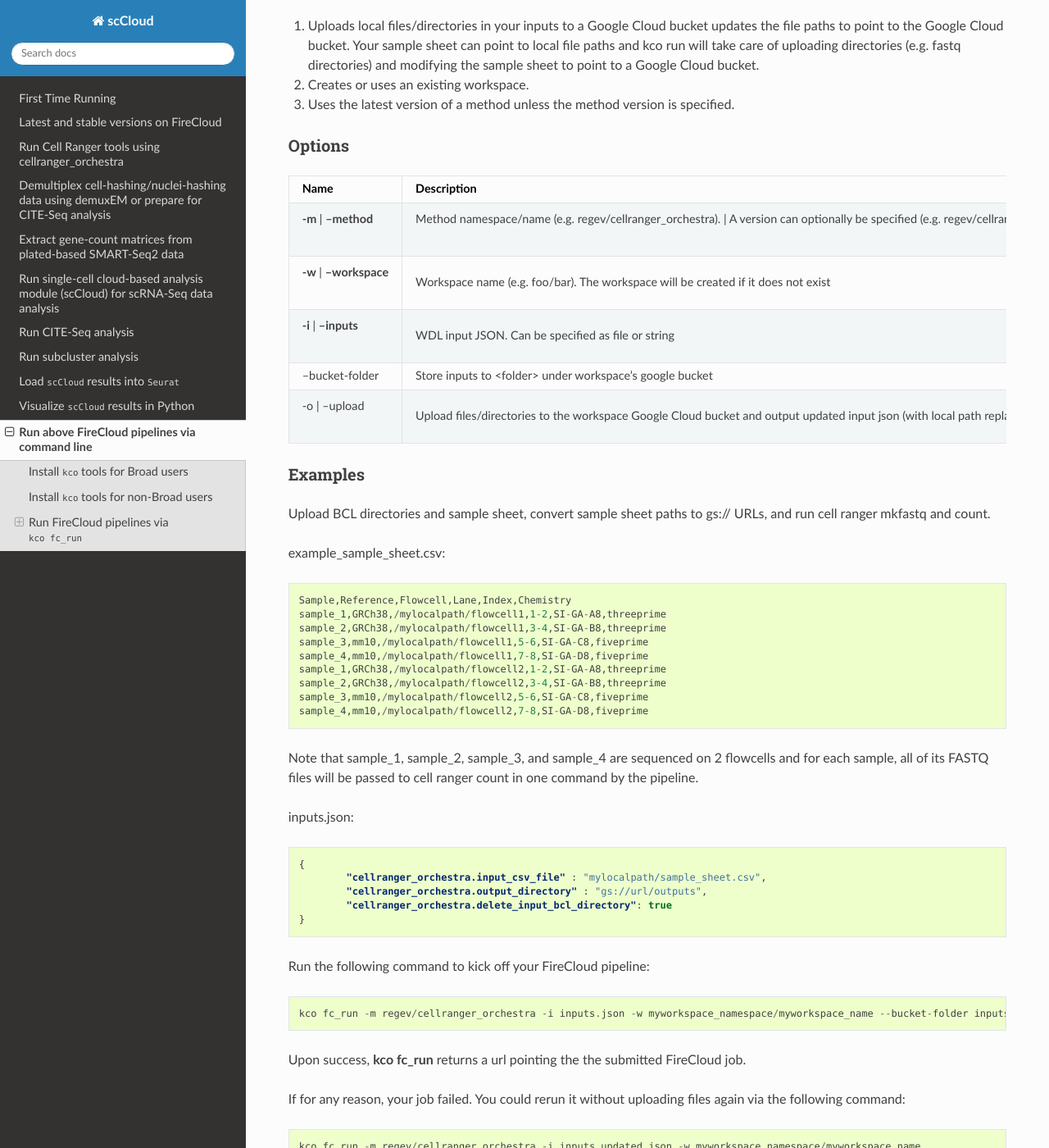
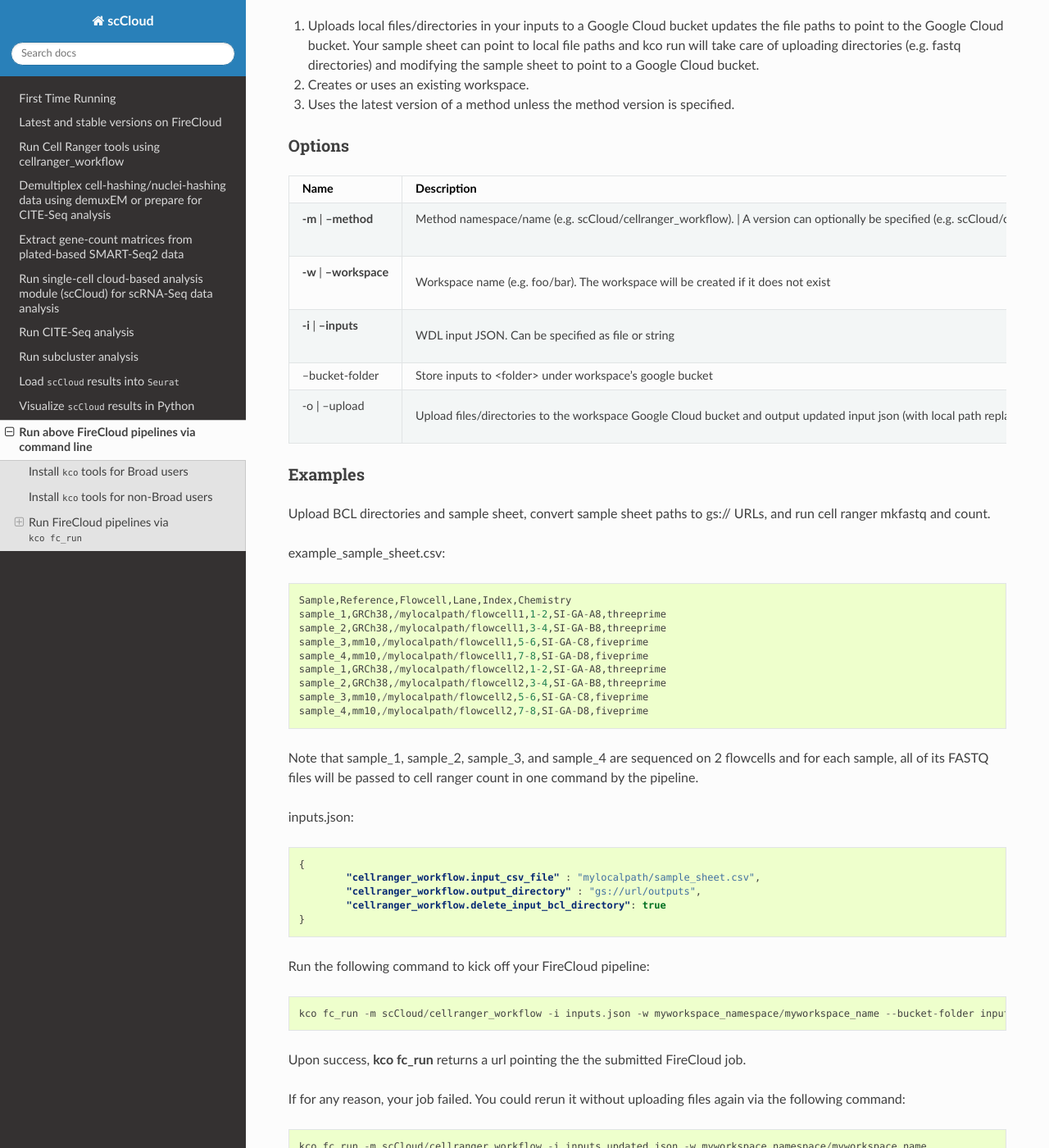
Before and after one commit to lilab-bcb/cumulus, a Sphinx documentation site: the page built from docs/command_line.rst, in a window 1280 px wide and 1400 px high, scrolled down 1194 px. Shown: the whole window at 82% size. Built offline with Sphinx 7.4.7 and the Read the Docs theme 2.0.0, drawn with Linux system fonts in a browser that asks for light colours.

Commit message:
Renamed cellranger_orchestra to cellranger_workflow

```diff
--- a/docs/command_line.rst
+++ b/docs/command_line.rst
@@ -61,8 +61,8 @@ Options
 	  - Description
 	* - | **-m**
 		| **--method**
-	  - | Method namespace/name (e.g. regev/cellranger_orchestra).
-		| A version can optionally be specified (e.g. regev/cellranger_orchestra/4), otherwise the latest version of the method is used
+	  - | Method namespace/name (e.g. scCloud/cellranger_workflow).
+		| A version can optionally be specified (e.g. scCloud/cellranger_workflow/4), otherwise the latest version of the method is used
 	* - | **-w**
 		| **--workspace**
 	  - Workspace name (e.g. foo/bar). The workspace will be created if it does not exist
@@ -99,17 +99,17 @@ inputs.json:
 .. code-block:: json
 
 	{
-		"cellranger_orchestra.input_csv_file" : "mylocalpath/sample_sheet.csv",
-		"cellranger_orchestra.output_directory" : "gs://url/outputs",
-		"cellranger_orchestra.delete_input_bcl_directory": true
+		"cellranger_workflow.input_csv_file" : "mylocalpath/sample_sheet.csv",
+		"cellranger_workflow.output_directory" : "gs://url/outputs",
+		"cellranger_workflow.delete_input_bcl_directory": true
 	}
 
 Run the following command to kick off your FireCloud pipeline::
 
-	kco fc_run -m regev/cellranger_orchestra -i inputs.json -w myworkspace_namespace/myworkspace_name --bucket-folder inputs -o inputs_updated.json
+	kco fc_run -m scCloud/cellranger_workflow -i inputs.json -w myworkspace_namespace/myworkspace_name --bucket-folder inputs -o inputs_updated.json
 
 Upon success, **kco fc_run** returns a url pointing the the submitted FireCloud job.
 
 If for any reason, your job failed. You could rerun it without uploading files again via the following command::
 
-	kco fc_run -m regev/cellranger_orchestra -i inputs_updated.json -w myworkspace_namespace/myworkspace_name
+	kco fc_run -m scCloud/cellranger_workflow -i inputs_updated.json -w myworkspace_namespace/myworkspace_name
--- a/docs/versions.rst
+++ b/docs/versions.rst
@@ -13,8 +13,8 @@ Latest version
 	* - WDL
 	  - Snapshot
 	  - Function
-	* - scCloud/cellranger_orchestra
-	  - 3
+	* - scCloud/cellranger_workflow
+	  - 1
 	  - Run Cell Ranger tools, which include extracting sequence reads using cellranger mkfastq or cellranger-atac mkfastq, generate count matrix using cellranger count or cellranger-atac count, run cellranger vdj or feature-barcode extraction
 	* - scCloud/smartseq2
 	  - 6
```
Also changed, not shown: docs/cellranger.rst (+7 -7 lines), 2 other files.
